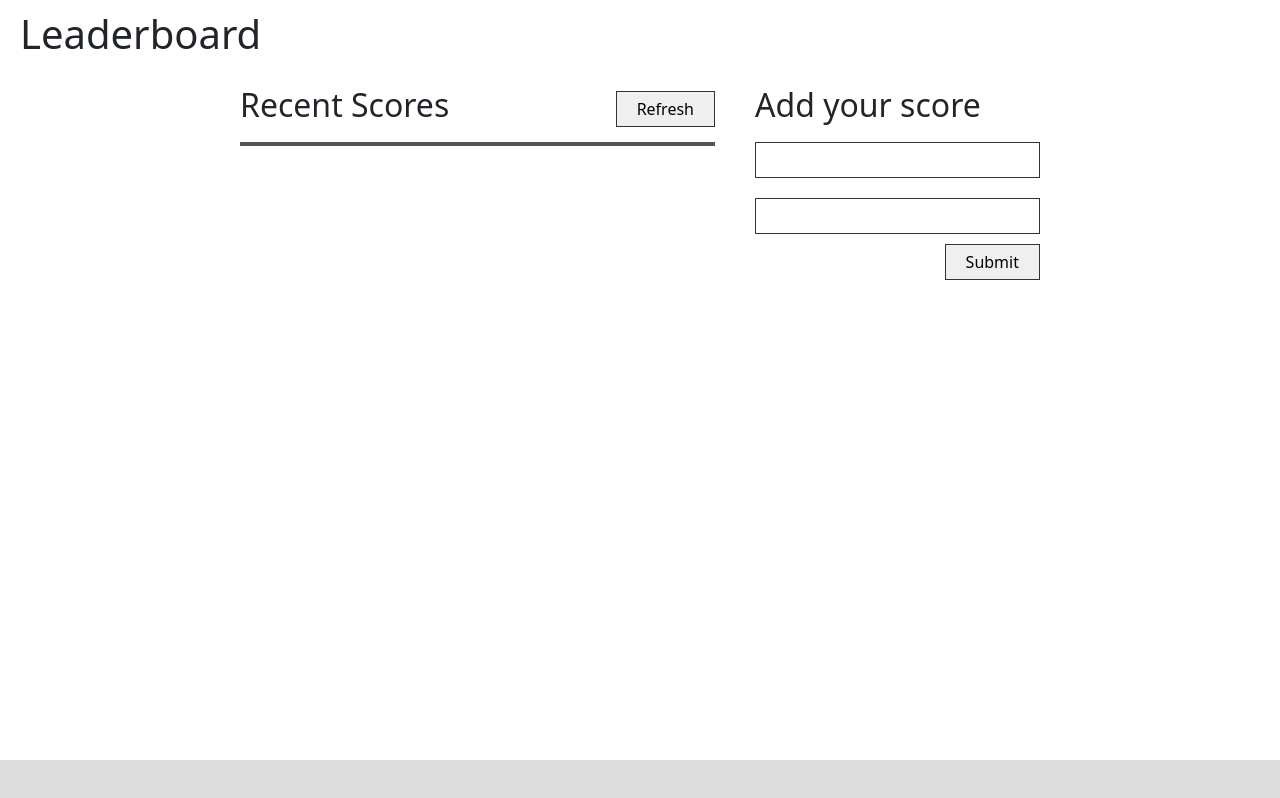
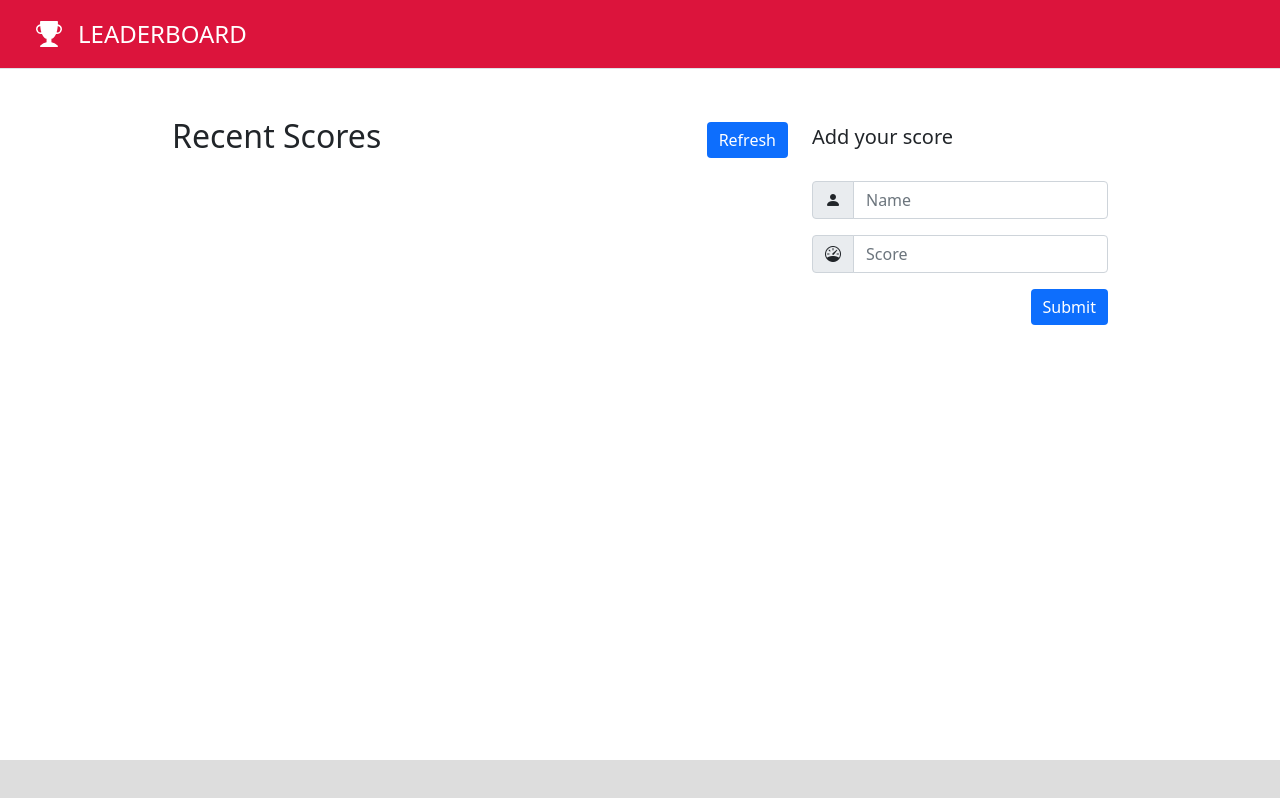
Before and after one commit to francisuloko/leaderboard, a website built with webpack: page src/index.html in a window 1280 px wide. Built offline with nearby package versions, Linux system fonts and the light colour scheme; no server answers.

Commit message:
Add finishing touches to leaderboard app

```diff
--- a/src/api.js
+++ b/src/api.js
@@ -2,7 +2,7 @@ import createRecord from './createRecord.js';
 
 const form = document.getElementById('form');
 const refreshButton = document.getElementById('refresh-button');
-const baseUrl = 'https://us-central1-js-capstone-backend.cloudfunctions.net/api/games/zAG1ExHNiELiNGcSYJXT/scores/';
+const baseUrl = 'https://us-central1-js-capstone-backend.cloudfunctions.net/api/games/nrFNDybxaeayVUlyCP41/scores/';
 
 const setScore = async (e) => {
   e.preventDefault();
--- a/src/createRecord.js
+++ b/src/createRecord.js
@@ -7,7 +7,7 @@ const createRecord = (scores) => {
     const li = document.createElement('li');
     const name = document.createElement('span');
     const score = document.createElement('span');
-    li.classList.add('record');
+    li.classList.add('list-group-item');
     name.innerHTML = `${game.user} `;
     score.innerHTML = game.score;
     li.appendChild(name);
--- a/src/index.html
+++ b/src/index.html
@@ -9,27 +9,46 @@
     <title>Leaderboard</title>
 </head>
 <body>
-    <header class="header">
-        <h1 class="leaderboard-title">Leaderboard</h1>
+    <header class="d-flex flex-wrap justify-content-center py-3 mb-4 border-bottom">
+        <a href="/" class="d-flex align-items-center mb-3 mb-md-0 me-md-auto text-white text-decoration-none">
+            <svg xmlns="http://www.w3.org/2000/svg" width="26" height="26" fill="currentColor" class="bi bi-trophy-fill mx-3" viewBox="0 0 16 16">
+                <path d="M2.5.5A.5.5 0 0 1 3 0h10a.5.5 0 0 1 .5.5c0 .538-.012 1.05-.034 1.536a3 3 0 1 1-1.133 5.89c-.79 1.865-1.878 2.777-2.833 3.011v2.173l1.425.356c.194.048.377.135.537.255L13.3 15.1a.5.5 0 0 1-.3.9H3a.5.5 0 0 1-.3-.9l1.838-1.379c.16-.12.343-.207.537-.255L6.5 13.11v-2.173c-.955-.234-2.043-1.146-2.833-3.012a3 3 0 1 1-1.132-5.89A33.076 33.076 0 0 1 2.5.5zm.099 2.54a2 2 0 0 0 .72 3.935c-.333-1.05-.588-2.346-.72-3.935zm10.083 3.935a2 2 0 0 0 .72-3.935c-.133 1.59-.388 2.885-.72 3.935z"/>
+            </svg>
+          <span class="fs-4">LEADERBOARD</span>
+        </a>
     </header>
     <main class="main">
-        <section class="leaderboard-container flex-util">
-            <div class="leaderboard-scores">
-                <div class="leaderboard-header flex-util">
+        <section class="container leaderboard-container w-75 mx-auto mt-5">
+            <div class="row mb-3">
+                <div class="col-md-8 mb-5 themed-grid-col leaderboard">
+                    <div class="leaderboard-header d-flex justify-content-between align-items-center mb-3">
                         <h2 class="recent-scores">Recent Scores</h2>
-                    <button type="button" class="refresh-button" id="refresh-button">Refresh</button>
+                        <button type="button" class="submit-button btn btn-primary border-0" id="refresh-button">Refresh</button>
                     </div>
-                <ul id="leaderboard-records" class="leaderboard-records">
+                    <ul id="leaderboard-records" class="leaderboard-records list-group">
 
                     </ul>
                 </div>
-            <div class="new-entries">
-              <h2>Add your score</h2>
+                <div class="col-md-4 themed-grid-col">
+                    <div class="leaderboard-header d-flex justify-content-between align-items-center mb-3">
+                      <h2 class="p-2 ps-0 fs-5">Add your score</h2>
+                    </div>
                     <form class="form" id="form">
-                  <input type="text" name="username" id="username" class="username">
-                  <input type="text" name="user-score" id="user-score" class="user-score">
-                  <button type="submit" class="submit-button" id="submit-button">Submit</button>
+                        <div class="input-group mb-3">
+                            <span class="input-group-text" id="basic-addon1">
+                              <i class="bi bi-person-fill"></i>
+                            </span>
+                            <input type="text" class="form-control" placeholder="Name" aria-label="Username" aria-describedby="basic-addon1">
+                        </div>
+                        <div class="input-group mb-3">
+                            <span class="input-group-text" id="basic-addon2">
+                              <i class="bi bi-speedometer"></i>
+                            </span>
+                            <input type="text" class="form-control" placeholder="Score" aria-label="Username" aria-describedby="basic-addon2">
+                        </div>
+                        <button type="submit" class="submit-button btn btn-primary border-0" id="submit-button">Submit</button>
                     </form>
+                </div>
             </div>
         </section>
     </main>
--- a/src/style.css
+++ b/src/style.css
@@ -6,70 +6,23 @@
   text-decoration: none;
 }
 
-body {
-  background-color: #fff;
-}
-
-.flex-util {
-  display: flex;
-  justify-content: space-between;
-  align-items: center;
-}
-
-.header {
+header {
   padding: 10px 20px;
+  background-color: crimson;
+  color: #fff;
 }
 
 .leaderboard-container {
-  margin: 10px auto;
-  width: 800px;
-  align-items: flex-start;
+  margin: 40px auto;
 }
 
-.leaderboard-scores {
-  width: 500px;
-  margin: 0 40px 0 0;
-}
-
-.leaderboard-header {
-  margin-bottom: 10px;
-}
-
-.refresh-button {
-  padding: 10px;
-}
-
-.leaderboard-records {
-  padding: 0;
-  border: 2px solid #555;
-}
-
-.record {
-  padding: 10px;
-}
-
-.record:nth-child(even) {
-  background-color: #ddd;
-}
-
-.new-entries {
-  width: 300px;
-}
-
-.username,
-.user-score {
-  width: 100%;
-  margin: 10px 0;
-  padding: 5px;
-  outline: 0;
-  border: 1px solid #333;
+.list-group-item:nth-child(even) {
+  background-color: #eee;
 }
 
 .refresh-button,
 .submit-button {
-  padding: 5px 20px;
   float: right;
-  border: 1px solid #333;
 }
 
 .footer {
```
Also changed, not shown: src/assets/leaderboard-screenshot1.png, src/index.js (line endings or trailing spaces). Lines whose indentation alone changed are shown as unchanged.
